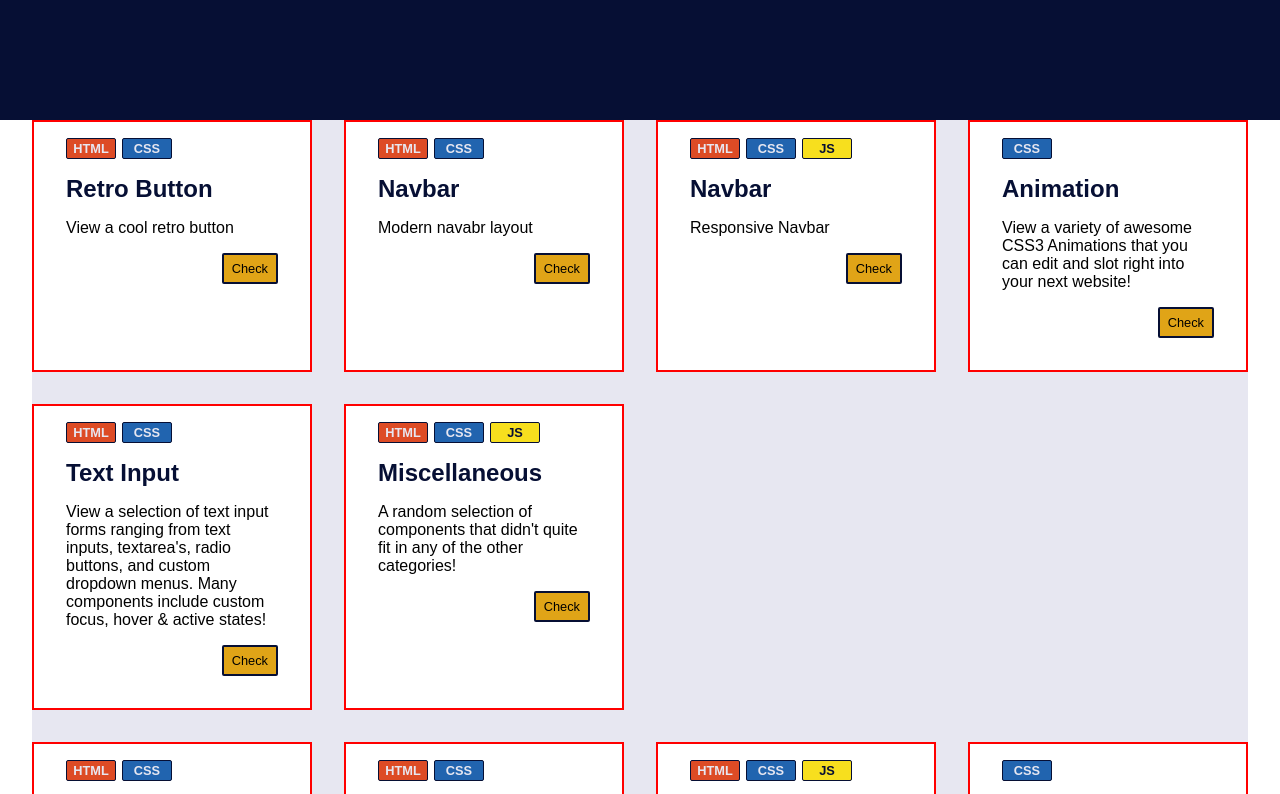
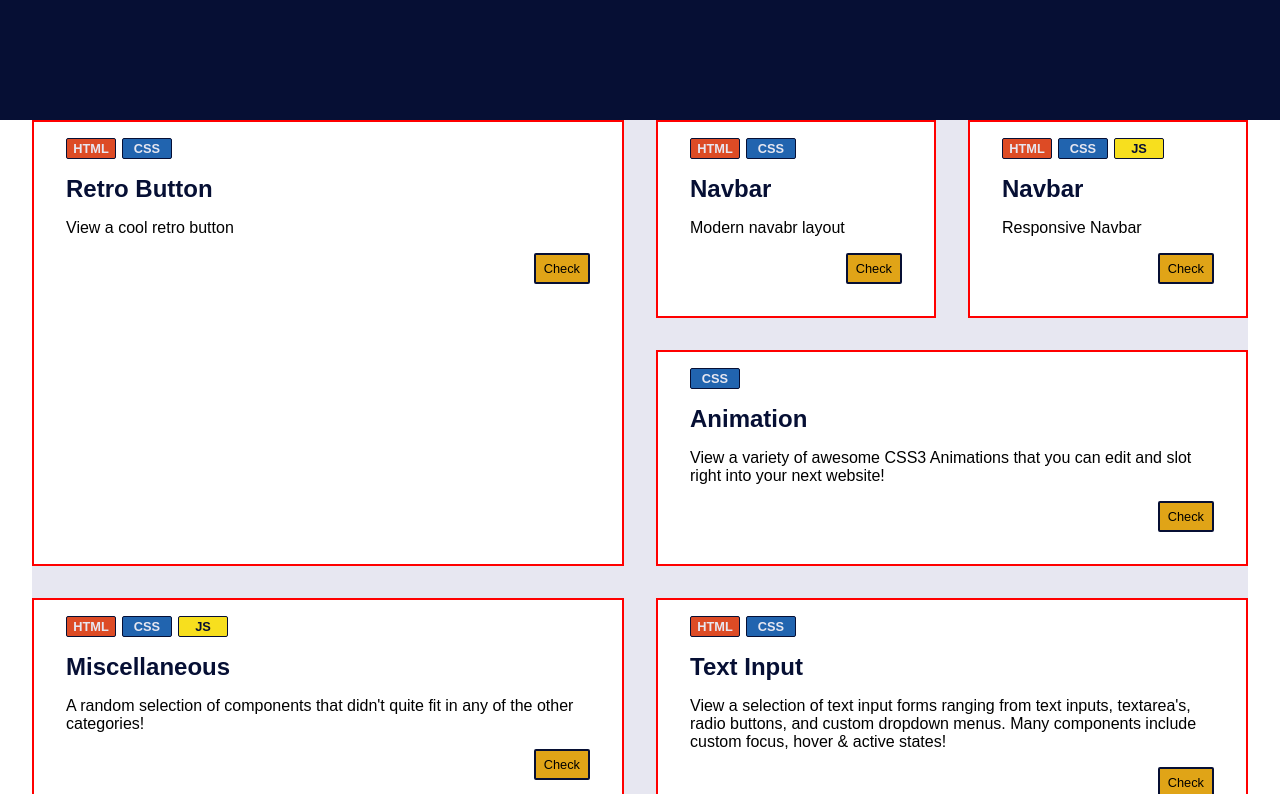
Before and after one commit to yusef-codes10/css-lab-vue, a Vue app: page / in a window 1280 px wide. Shown: the part 680-1474 px from the top of the page. Built offline with nearby package versions, Linux system fonts and the light colour scheme.

Commit message:
card area has been applied using the v-bind

```diff
--- a/src/components/CardsContainer.vue
+++ b/src/components/CardsContainer.vue
@@ -9,7 +9,12 @@ console.log(data)
 
 <template>
   <div class="components-container">
-    <CardsComponent v-for="card in cards" :key="card.id" v-bind:card="card" />
+    <CardsComponent
+      v-for="card in cards"
+      :key="card.id"
+      v-bind:card="card"
+      v-bind:style="{ gridArea: card.girdArea }"
+    />
   </div>
 </template>
 
```
